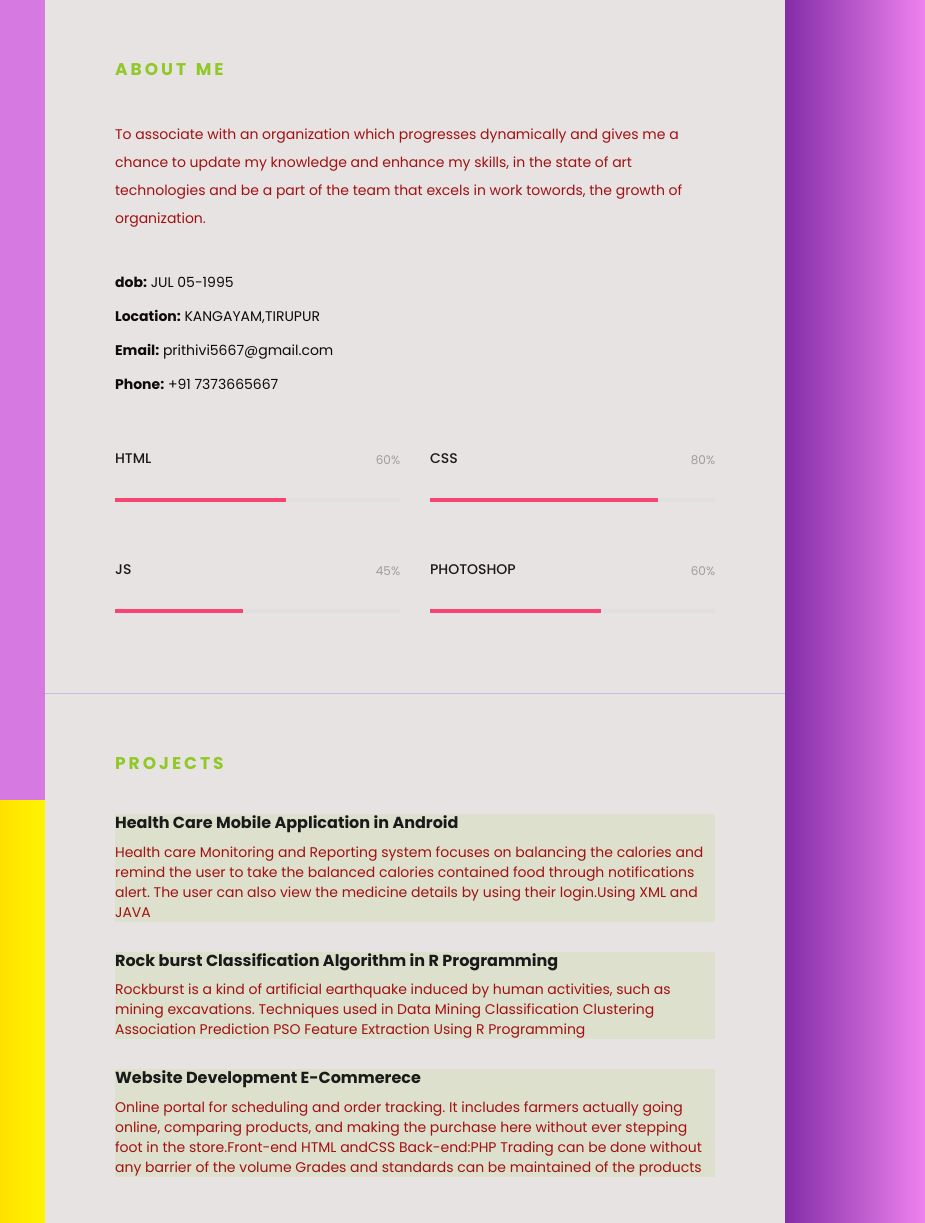
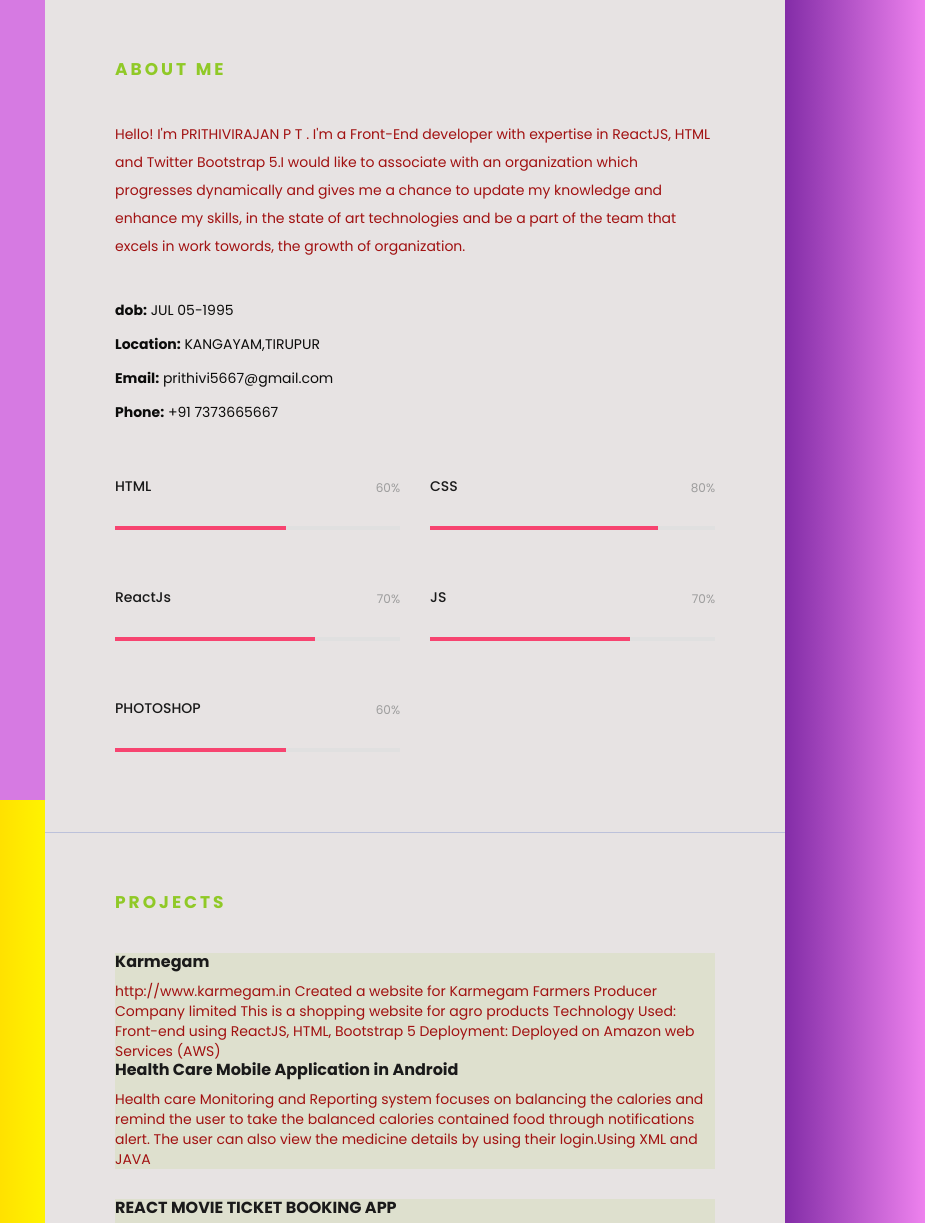
Before and after one commit to prithivi5667/resume, a plain HTML site: page index.html in a window 1280 px wide. Shown: the top 1223 px of the page, 355-1280 px from the left. Drawn offline with Linux system fonts and the light colour scheme; files that its build step writes are made by us from their sources.

Commit message:
Update index.html

```diff
--- a/index.html
+++ b/index.html
@@ -78,16 +78,7 @@
 
 			<div class="intro">
 
-				<p>To associate with an
-					organization which progresses
-					dynamically and gives me
-					a chance to update my
-					knowledge and enhance
-					my skills, in the state of
-					art technologies and be
-					a part of the team that
-					excels in work towords,
-					the growth of organization.</p>
+				<p>Hello! I'm PRITHIVIRAJAN P T . I'm a Front-End developer with expertise in ReactJS, HTML and Twitter Bootstrap 5.I would like to associate with an organization which progresses dynamically and gives me a chance to update my knowledge and enhance my skills, in the state of art technologies and be a part of the team that excels in work towords, the growth of organization.</p>
 				<ul class="info">
 					<li><strong>dob:</strong> JUL 05-1995</li>
 					<li><strong>Location:</strong> KANGAYAM,TIRUPUR</li>
@@ -128,15 +119,25 @@
 							</div>
 						</div>
 					</div>
-
+					<div class="col-md-6 col-sm-6 col-xs-12 item">
+						<div class="skill-info clearfix">
+							<h3 class="pull-left">ReactJs</h3>
+							<span class="pull-right">70%</span>
+						</div>
+						<div class="progress">
+							<div class="progress-bar" role="progressbar" aria-valuenow="70"
+							aria-valuemin="0" aria-valuemax="100" style="width:70%">
+							</div>
+						</div>
+					</div>
 					<div class="col-md-6 col-sm-6 col-xs-12 item">
 						<div class="skill-info clearfix">
 							<h3 class="pull-left">JS</h3>
-							<span class="pull-right">45%</span>
+							<span class="pull-right">70%</span>
 						</div>
 						<div class="progress">
-							<div class="progress-bar" role="progressbar" aria-valuenow="45"
-							aria-valuemin="0" aria-valuemax="100" style="width:45%">
+							<div class="progress-bar" role="progressbar" aria-valuenow="75"
+							aria-valuemin="0" aria-valuemax="100" style="width:70%">
 							</div>
 						</div>
 					</div>
@@ -168,7 +169,17 @@
 
 			<div class="row">
 
+				<div class="col-md-12 col-sm-12 col-xs-12">
+					<div class="top-item resume-item">
+						<h2>Karmegam</h2>
 
+						<p>http://www.karmegam.in
+							Created a website for Karmegam Farmers Producer Company limited
+							This is a shopping website for agro products
+							Technology Used: Front-end using ReactJS, HTML, Bootstrap 5
+							Deployment: Deployed on Amazon web Services (AWS)</p>
+						</div>
+				</div>
 
 						<div class="col-md-12 col-sm-12 col-xs-12">
 							<div class="top-item resume-item">
@@ -183,25 +194,25 @@
 
 						<div class="col-md-12 col-sm-12 col-xs-12">
 							<div class="resume-item">
-								<h2>Rock burst Classification Algorithm in R Programming</h2>
-								<p>Rockburst is a kind of artificial earthquake induced by human
-									activities, such as mining excavations.
-
-								   Techniques used in Data Mining Classification Clustering
-								   Association Prediction PSO Feature Extraction
-								   Using R Programming</p>
+								<h2>REACT MOVIE TICKET BOOKING APP</h2>
+								<p>
+									Movie Ticket Booking Web application written in ReactJS
+									Features include Listing of Movie Titles by date and time
+									The Titles are picked up from IMDB
+									Users can book the seats based on the seat number
+									Technologies Used: ReactJs, HTML, styled using Bootstrap 5.</p>
 								</div>
 						</div>
 
 						<div class="col-md-12 col-sm-12 col-xs-12">
 							<div class="resume-item">
-								<h2>Website Development E-Commerece</h2>
-								<p>Online portal for scheduling and order tracking. It includes farmers
-									actually going online, comparing products, and making the purchase
-									here without ever stepping foot in the store.Front-end HTML andCSS
-									Back-end:PHP
-								Trading can be done without any barrier of the volume
-								Grades and standards can be maintained of the products</p>
+								<h2>REACT MARKDOWN VIEWER</h2>
+								<p>
+									https://master.d2s8nbii0dblkc.amplifyapp.com/
+									React markdown is a react component that converts Markdown text into the corresponding HTML code
+									User can provide the markdown text either as a string or a file which will be parsed and converted to HTML
+									Technology: ReactJS , Marked
+									Deployment:Deployed on AWS</p>
 							</div>
 						</div>
 
@@ -229,7 +240,7 @@
 								<h2>Master Degree  CSE</h2>
 								<span>JANUARY, 2017-2019</span>
 								<p>Post graduate M.E(CSE) in Builders Engineering
-									college under Anna university Percentage:65%</p>
+									college under Anna university Percentage:68%</p>
 								</div>
 						</div>
 
@@ -238,7 +249,7 @@
 								<h2>Bachelor Of ENGINEERING in CSE</h2>
 								<span>JUNE, 2013-2017</span>
 								<p>Under graduate B.E(CSE) in Builders Engineering
-									college under Anna university Percentage:63 %</p>
+									college under Anna university Percentage:65 %</p>
 								</div>
 						</div>
 
@@ -254,7 +265,7 @@
 								<h2>SSLC</h2>
 								<span>JANUARY, 2010</span>
 								<p>10 th Studies in Govt School in Padiyur.
-									Percentage:72 %</p>
+									Percentage:56 %</p>
 								</div>
 						</div>
 
```
